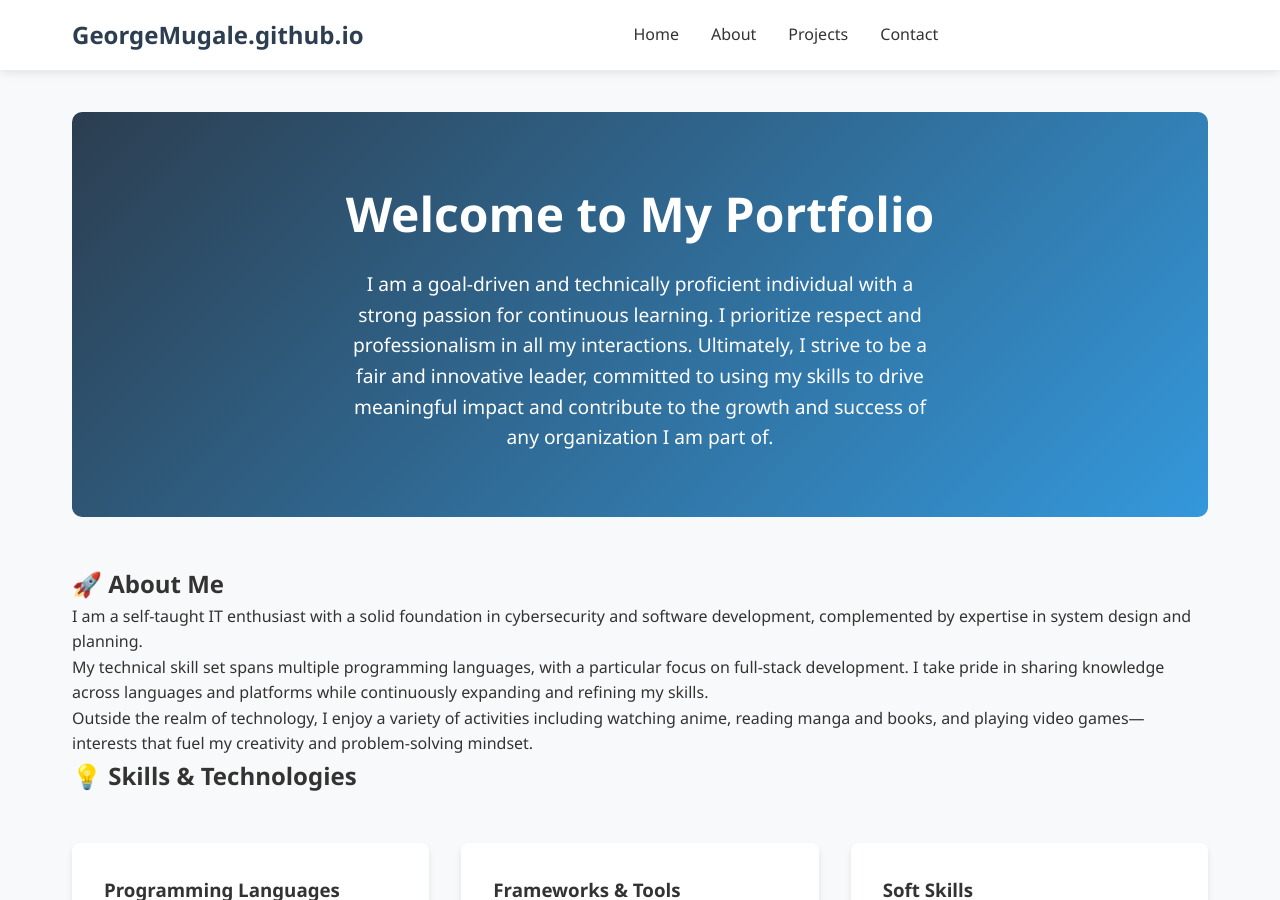
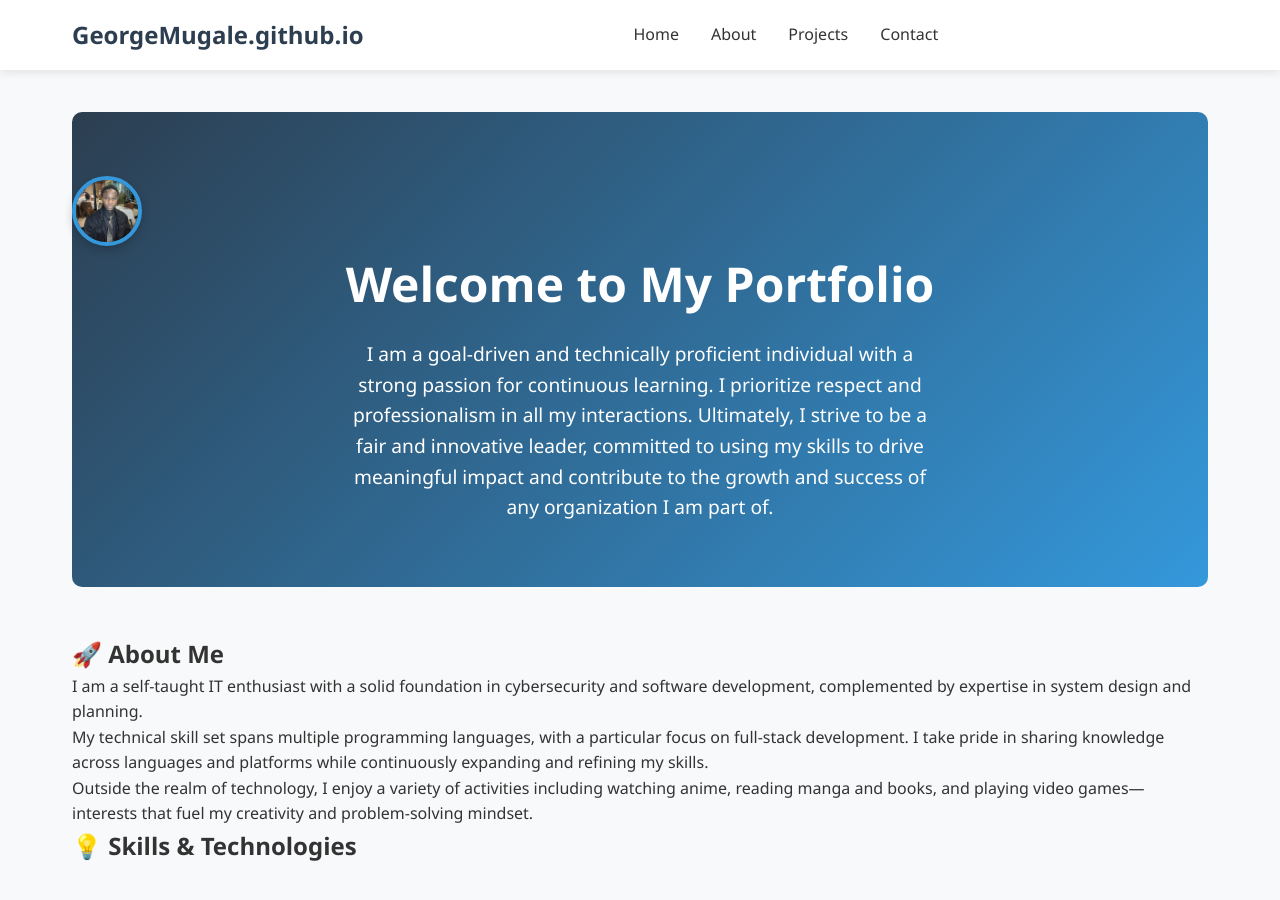
Before and after one commit to GeorgeMugale/GeorgeMugale.github.io, a Jekyll site: the page built from index.md, in a window 1280 px wide and 900 px high. Built offline with Jekyll 4.4.1, drawn with Linux system fonts in a browser that asks for light colours.

Commit message:
Update index.md

```diff
--- a/index.md
+++ b/index.md
@@ -4,8 +4,15 @@ title: Home
 ---
 
 <section class="hero">
-    <h1>Welcome to My Portfolio</h1>
-    <p>{{ site.description }}</p>
+    <div class="hero-content">
+        <div class="circle-image">
+            <img src="assets/WhatsApp%20Image%202025-11-02%20at%2010.18.45_9579bf8f.jpg" alt="George's Profile Picture">
+        </div>
+        <div class="hero-text">
+            <h1>Welcome to My Portfolio</h1>
+            <p>{{ site.description }}</p>
+        </div>
+    </div>
 </section>
 
 
```
